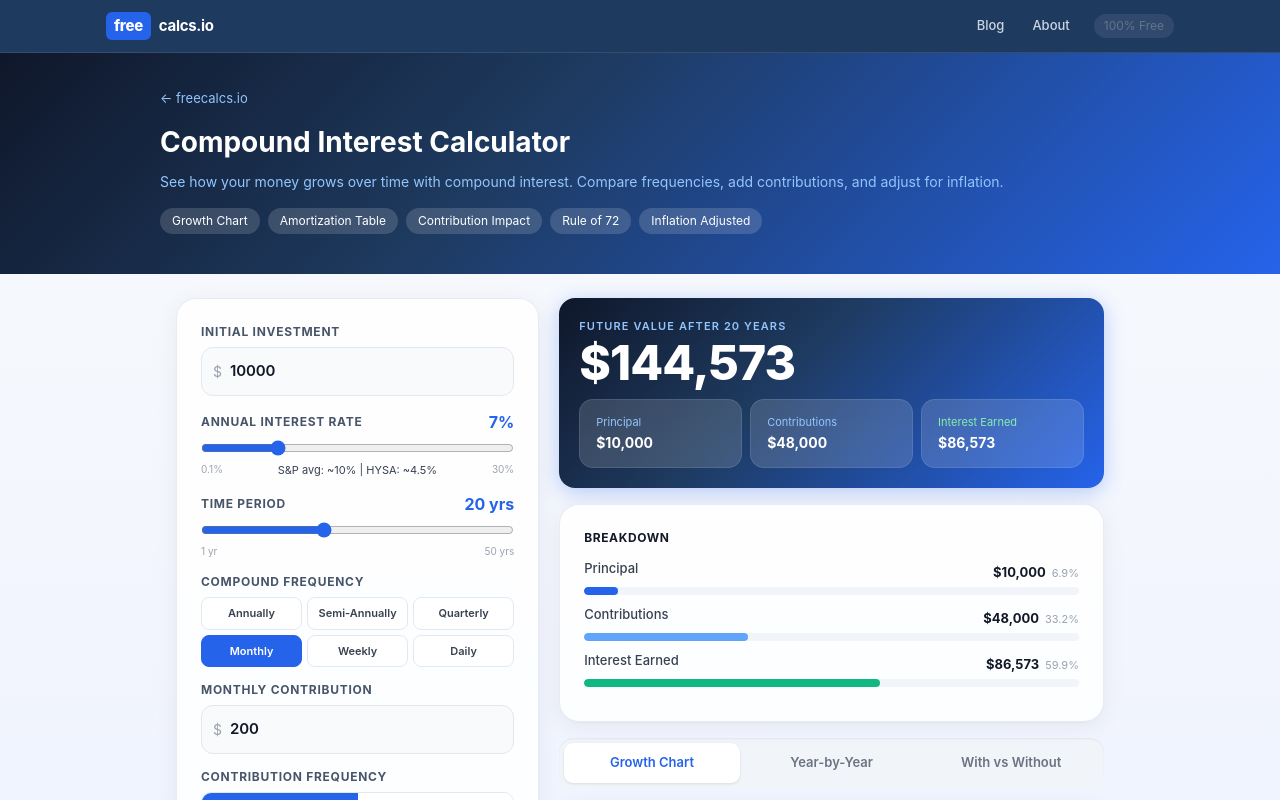
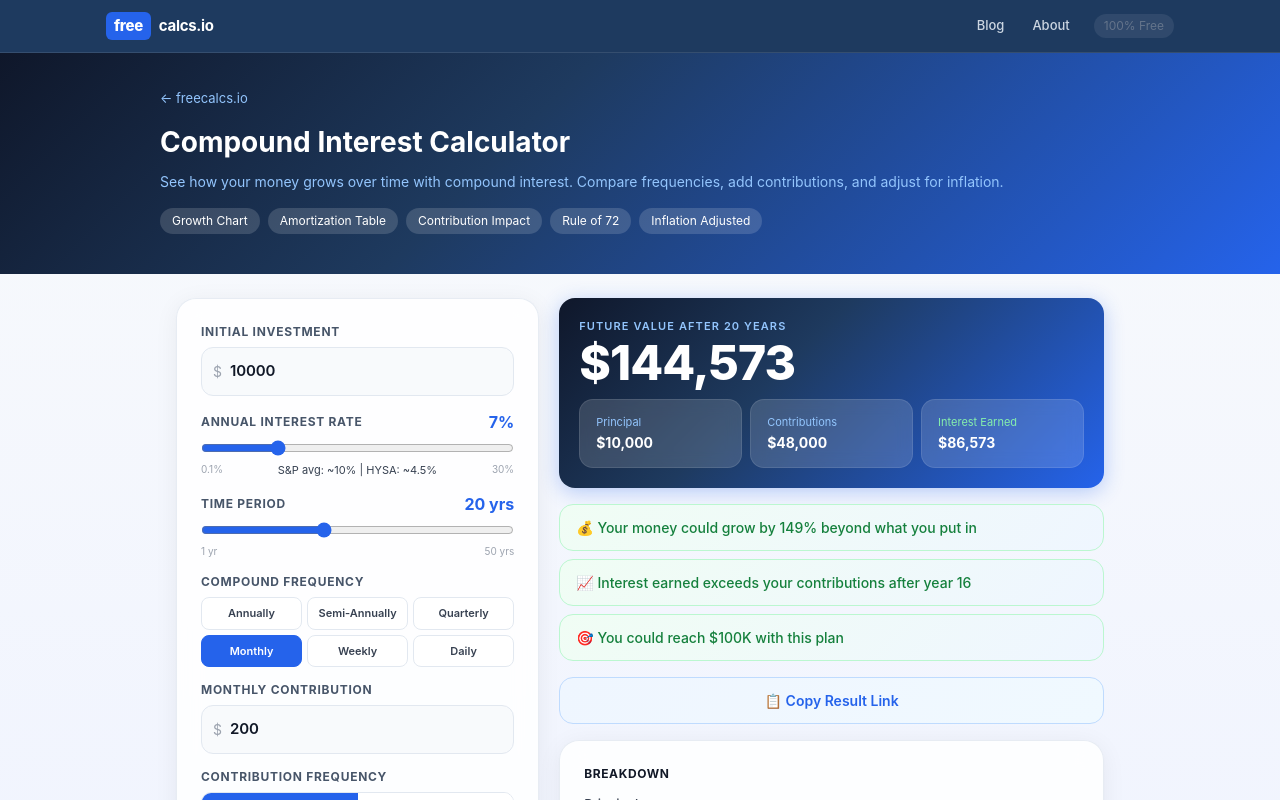
Before and after one commit to Tunjilor/freecalcs, a Next.js app: page /compound-interest in a window 1280 px wide. Shown: the top 800 px of the page. Built offline with nearby package versions, Linux system fonts and the light colour scheme.

Commit message:
add insights and share button to compound interest

```diff
--- a/src/app/compound-interest/calculator.tsx
+++ b/src/app/compound-interest/calculator.tsx
@@ -331,6 +331,20 @@ export default function CompoundInterestCalculator(){
                   </div>
                 </div>
 
+                {(()=>{const insights=getInsights(res,principal,contrib,rate,years);return insights.length>0?(
+                  <div style={{display:'flex',flexDirection:'column',gap:8,marginBottom:16}}>
+                    {insights.map((text,i)=>(
+                      <div key={i} style={{padding:'12px 16px',background:'linear-gradient(135deg,#f0fdf4,#eff6ff)',borderRadius:14,border:'1px solid #bbf7d0',fontSize:14,color:'#15803d',fontWeight:500}}>
+                        {text}
+                      </div>
+                    ))}
+                  </div>
+                ):null})()}
+                <div style={{display:'flex',gap:8,marginBottom:16}}>
+                  <button onClick={shareCalc} style={{flex:1,display:'flex',alignItems:'center',justifyContent:'center',gap:8,padding:'12px 16px',background:copied?'linear-gradient(135deg,#059669,#10b981)':'linear-gradient(135deg,#eff6ff,#f0f9ff)',border:copied?'1px solid #059669':'1px solid #bfdbfe',borderRadius:14,cursor:'pointer',fontSize:14,fontWeight:600,color:copied?'#fff':'#2563eb',transition:'all 0.3s ease'}}>
+                    {copied?'\u2713 Link Copied!':'\ud83d\udccb Copy Result Link'}
+                  </button>
+                </div>
                 {/* Donut-style breakdown */}
                 <div style={{...card,marginBottom:16}}>
                   <p style={{fontSize:12,fontWeight:700,color:'#111827',textTransform:'uppercase',letterSpacing:'.05em',margin:'0 0 12px'}}>Breakdown</p>
```
